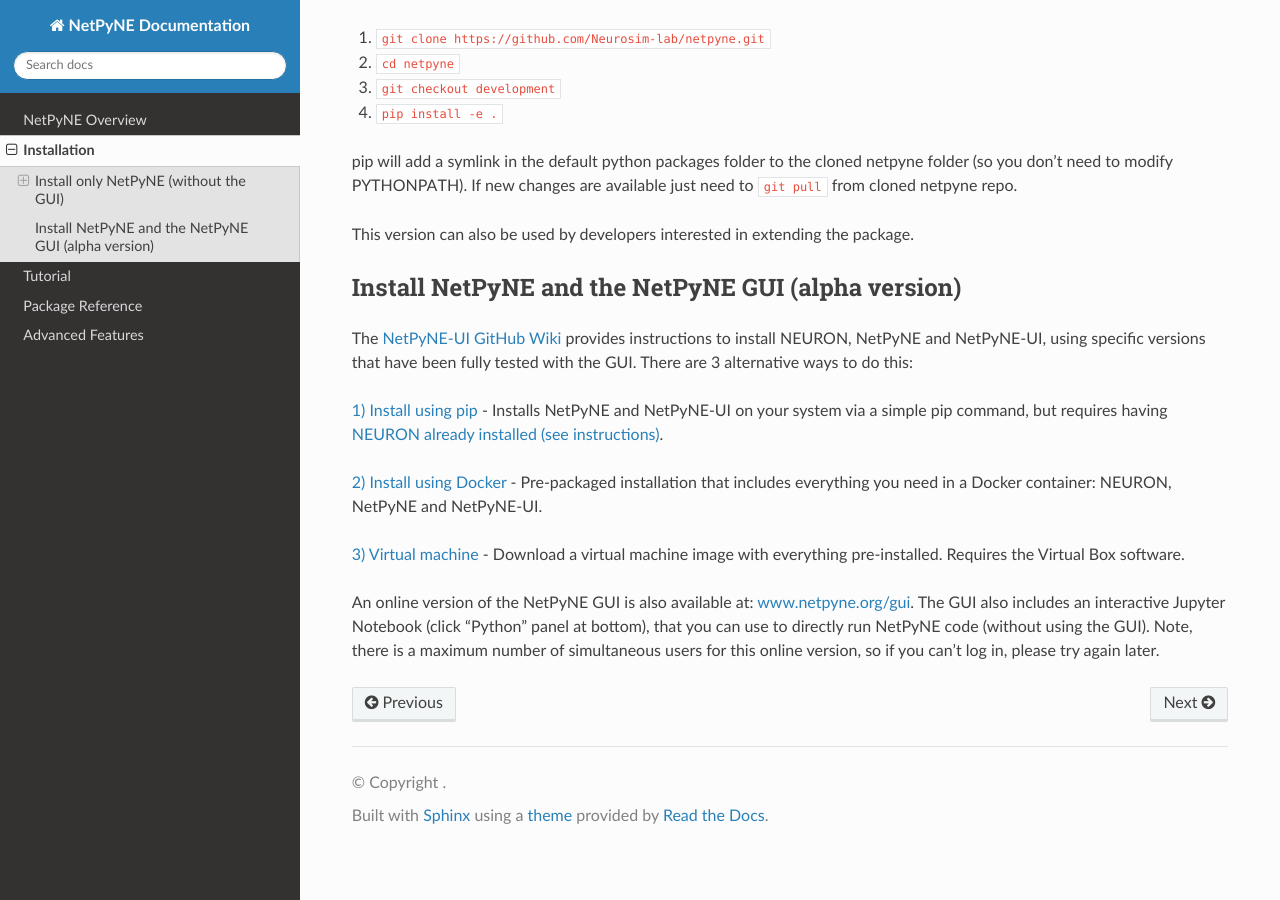
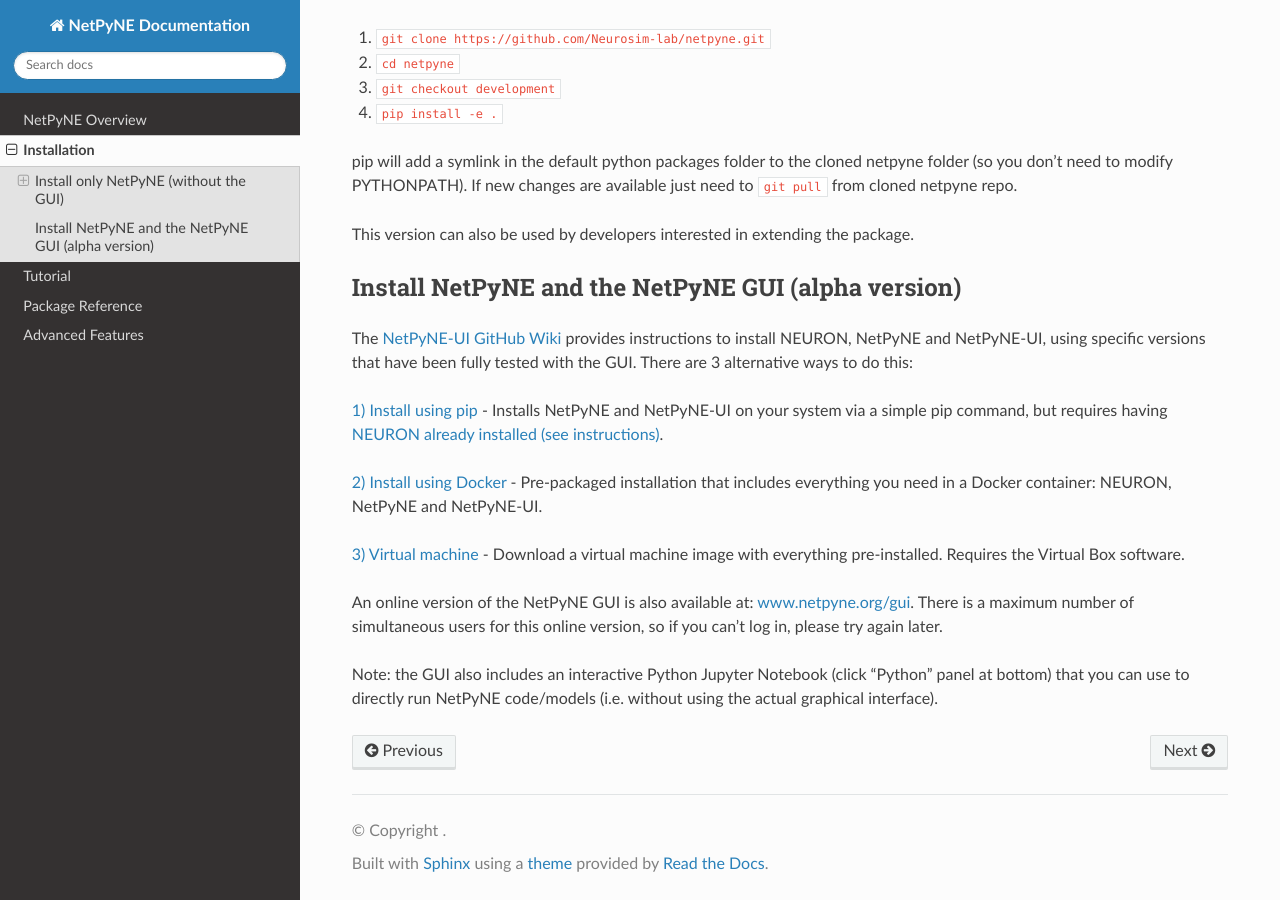
Before and after one commit to suny-downstate-medical-center/netpyne, a Sphinx documentation site: the page built from doc/source/install.rst, in a window 1280 px wide and 900 px high, scrolled down 1187 px. Built offline with Sphinx 7.4.7 and the Read the Docs theme 2.0.0, drawn with Linux system fonts in a browser that asks for light colours.

Commit message:
updated doc install to include online link

```diff
--- a/doc/source/install.rst
+++ b/doc/source/install.rst
@@ -74,4 +74,6 @@
 
 `3) Virtual machine <https://github.com/Neurosim-lab/NetPyNE-UI/wiki/Virtual-Machine-Installation>`_ - Download a virtual machine image with everything pre-installed. Requires the Virtual Box software.
 
-An online version of the NetPyNE GUI is also available at: `www.netpyne.org/gui <www.netpyne.org/gui>`_. The GUI also includes an interactive Jupyter Notebook (click "Python" panel at bottom), that you can use to directly run NetPyNE code (without using the GUI). Note, there is a maximum number of simultaneous users for this online version, so if you can't log in, please try again later.
+An online version of the NetPyNE GUI is also available at: `www.netpyne.org/gui <http://www.netpyne.org/gui>`_. There is a maximum number of simultaneous users for this online version, so if you can't log in, please try again later.
+
+Note: the GUI also includes an interactive Python Jupyter Notebook (click "Python" panel at bottom) that you can use to directly run NetPyNE code/models (i.e. without using the actual graphical interface).
```
